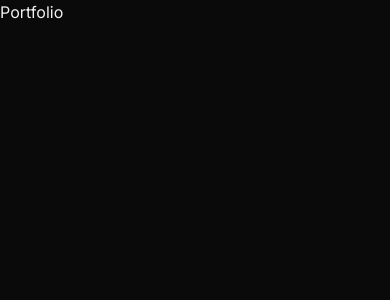
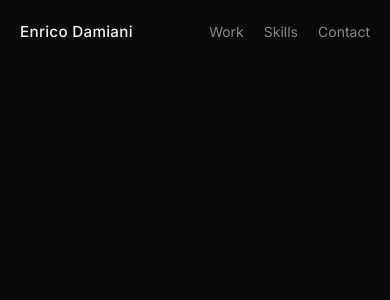
Before and after one commit to alifatico/portfolio, a Next.js app: page / in a window 390 px wide. Shown: the top 300 px of the page. Built offline with nearby package versions, Linux system fonts and the light colour scheme.

Commit message:
feat: add Hero section with staggered fade-in

```diff
--- a/app/page.tsx
+++ b/app/page.tsx
@@ -1,3 +1,11 @@
+import Nav from "@/components/Nav";
+import Hero from "@/components/Hero";
+
 export default function Home() {
-  return <main>Portfolio</main>;
+  return (
+    <main>
+      <Nav />
+      <Hero />
+    </main>
+  );
 }
--- /dev/null
+++ b/components/Hero.module.css
@@ -0,0 +1,47 @@
+/* components/Hero.module.css */
+.hero {
+  min-height: 100dvh;
+  display: flex;
+  flex-direction: column;
+  justify-content: center;
+  padding: 0 2.5rem;
+  padding-top: var(--nav-height);
+}
+
+.label {
+  font-size: 0.8rem;
+  letter-spacing: 0.18em;
+  text-transform: uppercase;
+  color: var(--accent);
+  margin-bottom: 1.5rem;
+  opacity: 0;
+  animation: fadeUp 0.6s ease 0.1s forwards;
+}
+
+.heading {
+  font-size: var(--font-size-display);
+  font-weight: 600;
+  line-height: 1.05;
+  letter-spacing: -0.03em;
+  color: var(--text-primary);
+  max-width: 14ch;
+  margin-bottom: 1.75rem;
+  opacity: 0;
+  animation: fadeUp 0.6s ease 0.25s forwards;
+}
+
+.descriptor {
+  font-size: 1.125rem;
+  color: var(--text-secondary);
+  max-width: 48ch;
+  line-height: 1.7;
+  opacity: 0;
+  animation: fadeUp 0.6s ease 0.4s forwards;
+}
+
+@media (max-width: 600px) {
+  .hero {
+    padding: 0 1.25rem;
+    padding-top: var(--nav-height);
+  }
+}
--- /dev/null
+++ b/components/Hero.tsx
@@ -0,0 +1,15 @@
+// components/Hero.tsx
+import styles from "./Hero.module.css";
+
+export default function Hero() {
+  return (
+    <section className={styles.hero}>
+      <p className={styles.label}>Portfolio</p>
+      <h1 className={styles.heading}>Enrico Damiani</h1>
+      <p className={styles.descriptor}>
+        Category Development &amp; Data Analytics — EMEA market intelligence,
+        executive reporting, and cross-functional analysis.
+      </p>
+    </section>
+  );
+}
```
